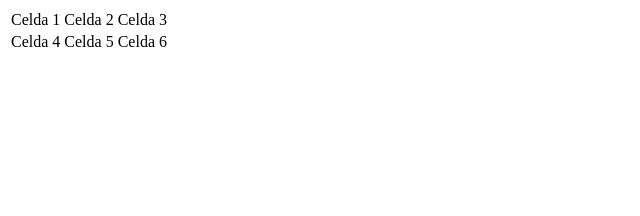
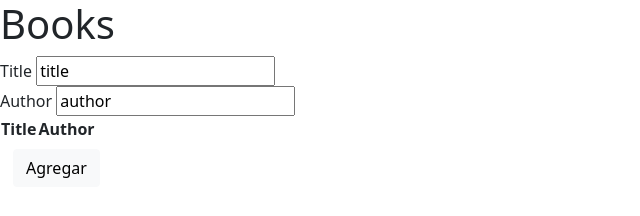
Before and after one commit to vicmaburrito/Awesome_Books, a plain HTML site: page index.html in a window 1280 px wide. Shown: the whole page, without its empty margins (0-640 px from the left). Drawn offline with nearby package versions, Linux system fonts and the light colour scheme.

Commit message:
Create basic form

```diff
--- a/index.html
+++ b/index.html
@@ -3,21 +3,33 @@
 <head>
     <meta charset="UTF-8">
     <meta name="viewport" content="width=device-width, initial-scale=1.0">
+    <link href="https://cdn.jsdelivr.net/npm/bootstrap@5.1.1/dist/css/bootstrap.min.css" rel="stylesheet" integrity="sha384-F3w7mX95PdgyTmZZMECAngseQB83DfGTowi0iMjiWaeVhAn4FJkqJByhZMI3AhiU" crossorigin="anonymous">
     <title>Awesome Books</title>
 </head>
 <body>
+    <h1>Books</h1>
+    <div class="input">
+        <label>Title</label>
+        <input type="text" value="title" id="title" maxlength="25">
+    </div>
+    <div class="input" id="authorInput">
+        <label>Author</label>
+        <input type="text" value="author" id="author" maxlength="10">
+    </div>
+<div>
     <table class="default">
+        <thead>
         <tr>
-          <td>Celda 1</td>
-          <td>Celda 2</td>
-          <td>Celda 3</td>
+            <th>Title</th>
+            <th>Author</th>
         </tr>
-        <tr>
-          <td>Celda 4</td>
-          <td>Celda 5</td>
-          <td>Celda 6</td>
-        </tr>
-      </table>
+        </thead>
+    </table>
+</div>
+
+<div class="btn">
+    <button type="button" onclick="save()" class="btn btn-light">Agregar</button>
+</div>
       <script src="app.js"></script>
 </body>
 </html>
```
